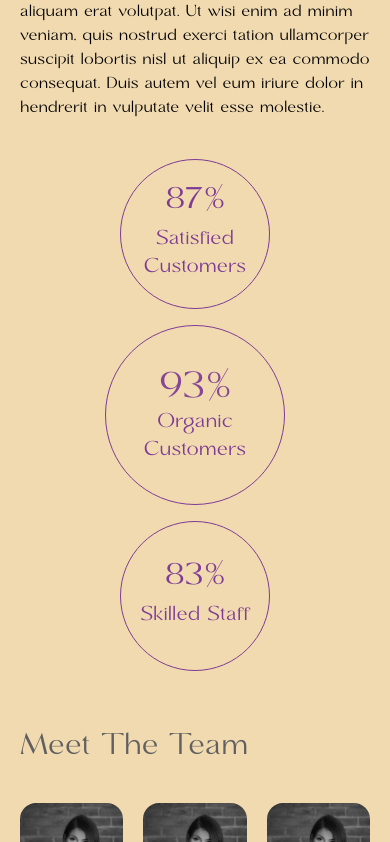
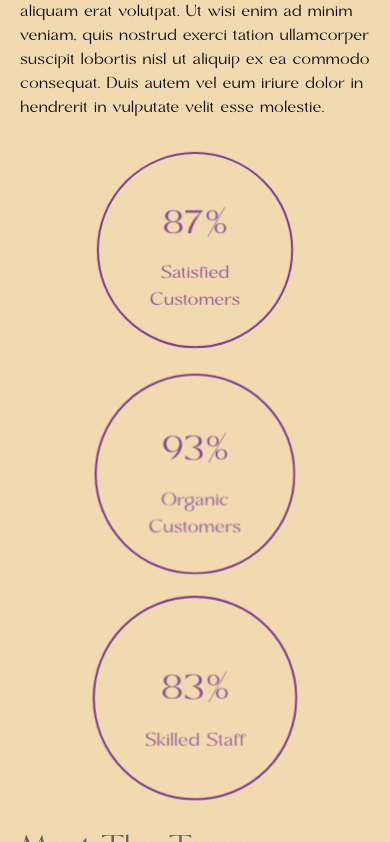
Before and after one commit to Paul-Connectia/naughtyjars, a React (Vite) app: page /about-us in a window 390 px wide. Shown: the part 1422-2264 px from the top of the page. Built offline with nearby package versions, Linux system fonts and the light colour scheme.

Commit message:
Update stats animation

```diff
--- /dev/null
+++ b/src/components/StatsCircles.css
@@ -0,0 +1,91 @@
+.stats-circles-bg {
+  display: flex;
+  justify-content: center;
+  gap: 3rem;
+  align-items: center;
+  min-height: 240px;
+  padding: 2rem 0;
+  flex-direction: row;
+}
+
+/* Responsive adjustments for mobile screens */
+@media (max-width: 768px) {
+  .stats-circles-bg {
+    flex-direction: column;
+    gap: 2rem;
+    min-height: 80px;
+    padding: 1.2rem 0;
+  }
+  .circle {
+    width: 8rem;
+    height: 8rem;
+    font-size: 1.1rem;
+  }
+  .circle-value {
+    font-size: 1.5rem;
+    margin-bottom: 0.2em;
+  }
+  .circle-label {
+    font-size: 0.92rem;
+  }
+}
+
+/* Base circle styles */
+.circle {
+  width: 12rem;
+  height: 12rem;
+  border: 2px solid #7e3c94;
+  border-radius: 50%;
+  display: flex;
+  flex-direction: column;
+  align-items: center;
+  justify-content: center;
+  transform: scale(0);
+  opacity: 0;
+  animation: pop-in 6s ease-in infinite forwards;
+}
+
+.circle-value {
+  font-size: 2rem;
+  font-weight: 300;
+  color: #7e3c94;
+  margin-bottom: 0.3em;
+  opacity: 0;
+  transform: translateY(30px);
+  animation: fade-in 6s ease-in infinite forwards;
+}
+
+.circle-label {
+  font-size: 1.08rem;
+  color: #7e3c94;
+  text-align: center;
+  opacity: 0;
+  transform: translateY(30px);
+  animation: fade-in 6s ease-in infinite forwards;
+}
+
+@keyframes pop-in {
+  0% {
+    transform: scale(0);
+    opacity: 0;
+  }
+  70% {
+    transform: scale(1.1);
+    opacity: 1;
+  }
+  100% {
+    transform: scale(1);
+    opacity: 1;
+  }
+}
+
+@keyframes fade-in {
+  0% {
+    opacity: 0.6;
+    transform: translateY(30px);
+  }
+  100% {
+    opacity: 1;
+    transform: translateY(0);
+  }
+}
--- /dev/null
+++ b/src/components/StatsCircles.tsx
@@ -0,0 +1,34 @@
+import "./StatsCircles.css"; // Import the CSS below
+
+const stats = [
+	{ value: "87%", label: <>Satisfied<br />Customers</> },
+	{ value: "93%", label: <>Organic<br />Customers</> },
+	{ value: "83%", label: <>Skilled Staff</> },
+];
+
+const StatsCircles = () => (
+	<div className="stats-circles-bg">
+		{stats.map((stat, idx) => (
+			<div
+				key={idx}
+				className="circle animate-pop"
+				style={{ animationDelay: `${idx * 0.3}s` }}
+			>
+				<div
+					className="circle-value animate-fade"
+					style={{ animationDelay: `${0.4 + idx * 0.3}s` }}
+				>
+					{stat.value}
+				</div>
+				<div
+					className="circle-label animate-fade"
+					style={{ animationDelay: `${0.7 + idx * 0.3}s` }}
+				>
+					{stat.label}
+				</div>
+			</div>
+		))}
+	</div>
+);
+
+export default StatsCircles;
--- a/src/pages/About.tsx
+++ b/src/pages/About.tsx
@@ -1,5 +1,6 @@
 import Subscribe from "@/components/about/Subscribe";
 import Team from "@/components/about/Team";
+import StatsCircles from "@/components/StatsCircles";
 import Image from "@/components/ui/Image";
 import Head from "@/layout/Head";
 import MaxContainer from "@/layout/MaxContainer";
@@ -82,7 +83,7 @@ export default function About() {
             consequat. Duis autem vel eum iriure dolor in hendrerit in vulputate
             velit esse molestie.
           </p>
-          <MaxContainer className="my-10 flex max-w-2xl flex-col items-center justify-center text-center sm:flex-row sm:justify-between">
+          {/* <MaxContainer className="my-10 flex max-w-2xl flex-col items-center justify-center text-center sm:flex-row sm:justify-between">
             {[
               {
                 value: "87%",
@@ -116,7 +117,10 @@ export default function About() {
                 </div>
               </div>
             ))}
-          </MaxContainer>
+          </MaxContainer> */}
+          <div className="py-4">
+            <StatsCircles />
+          </div>
         </MaxContainer>
 
         <Team />
--- /dev/null
+++ b/tailwind.config.ts
@@ -0,0 +1,30 @@
+// tailwind.config.ts
+import type { Config } from "tailwindcss";
+
+export default {
+  content: [
+    "./index.html",
+    "./src/components/StatsCircles.tsx",
+    "./src/**/*.{js,ts,jsx,tsx}", // Adjust the path as per your project structure
+  ],
+  theme: {
+    extend: {
+      keyframes: {
+        pop: {
+          "0%": { transform: "scale(0)", opacity: "0" },
+          "70%": { transform: "scale(1.1)", opacity: "1" },
+          "100%": { transform: "scale(1)", opacity: "1" },
+        },
+        "fade-in": {
+          "0%": { opacity: "0", transform: "translateY(30px)" },
+          "100%": { opacity: "1", transform: "translateY(0)" },
+        },
+      },
+      animation: {
+        pop: "pop 0.8s ease forwards",
+        "fade-in": "fade-in 0.6s ease forwards",
+      },
+    },
+  },
+  plugins: [],
+} satisfies Config;
```
